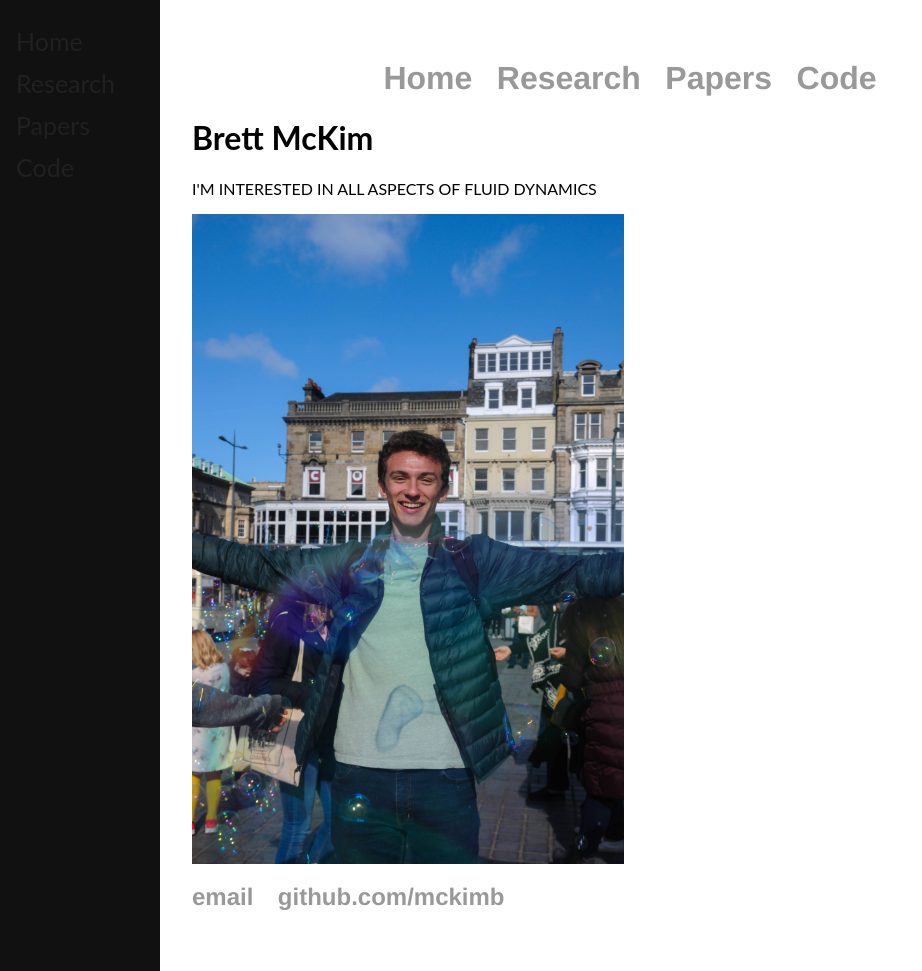
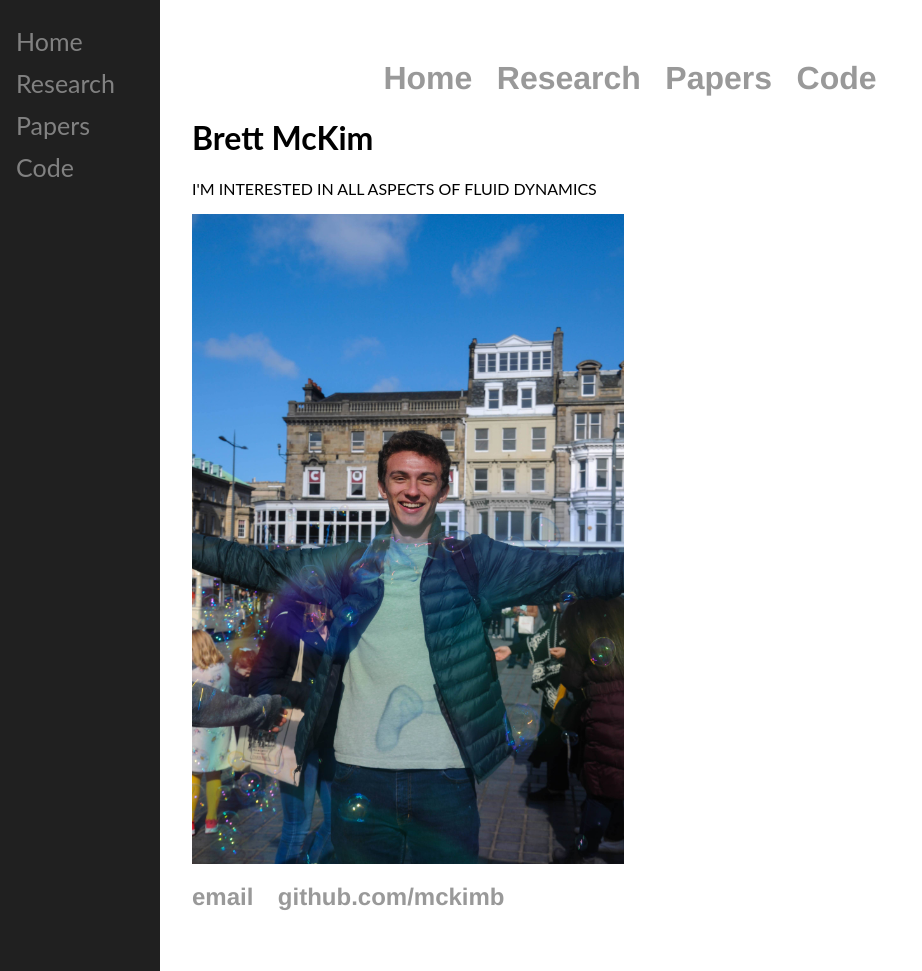
Before and after one commit to mckimb/mckimb.github.io, a Jekyll site: the page built from index.html, in a window 1280 px wide and 971 px high. Shown: the whole window, without its empty margins (0-922 px from the left). Built offline with Jekyll 4.4.1, drawn with Linux system fonts in a browser that asks for light colours.

Commit message:
Update main.css

```diff
--- a/css/main.css
+++ b/css/main.css
@@ -16,7 +16,7 @@ nav ul, footer ul {
     z-index: 1;
     top: 0;
     left: 0;
-    background-color: #111;
+    background-color: #202020;
     overflow-x: hidden;
     padding-top: 20px;
 }
@@ -25,7 +25,7 @@ nav ul, footer ul {
     padding: 6px 8px 6px 16px;
     text-decoration: none;
     font-size: 25px;
-    color: #202020;
+    color: #818181;
     display: block;
 }
 
```
